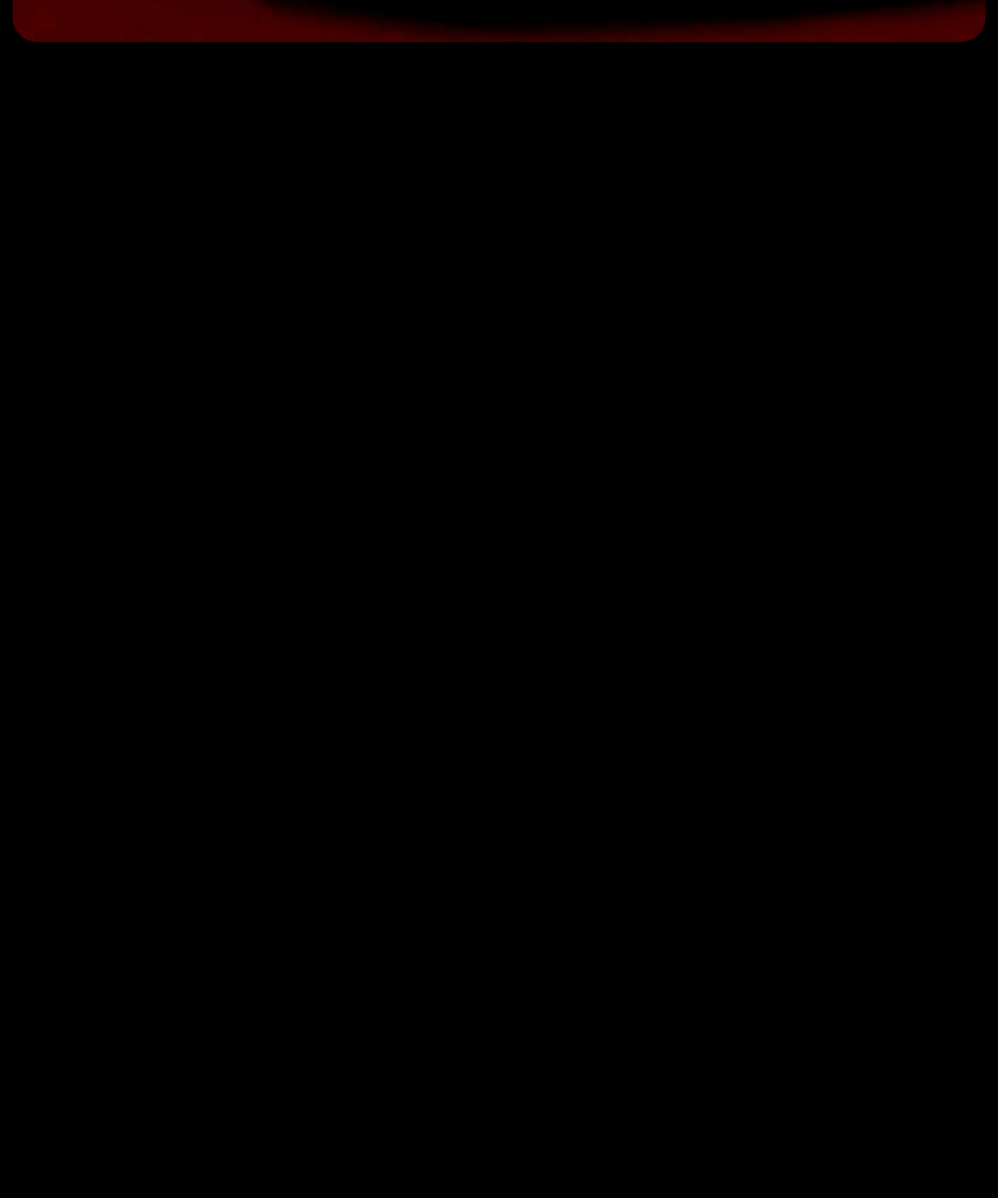
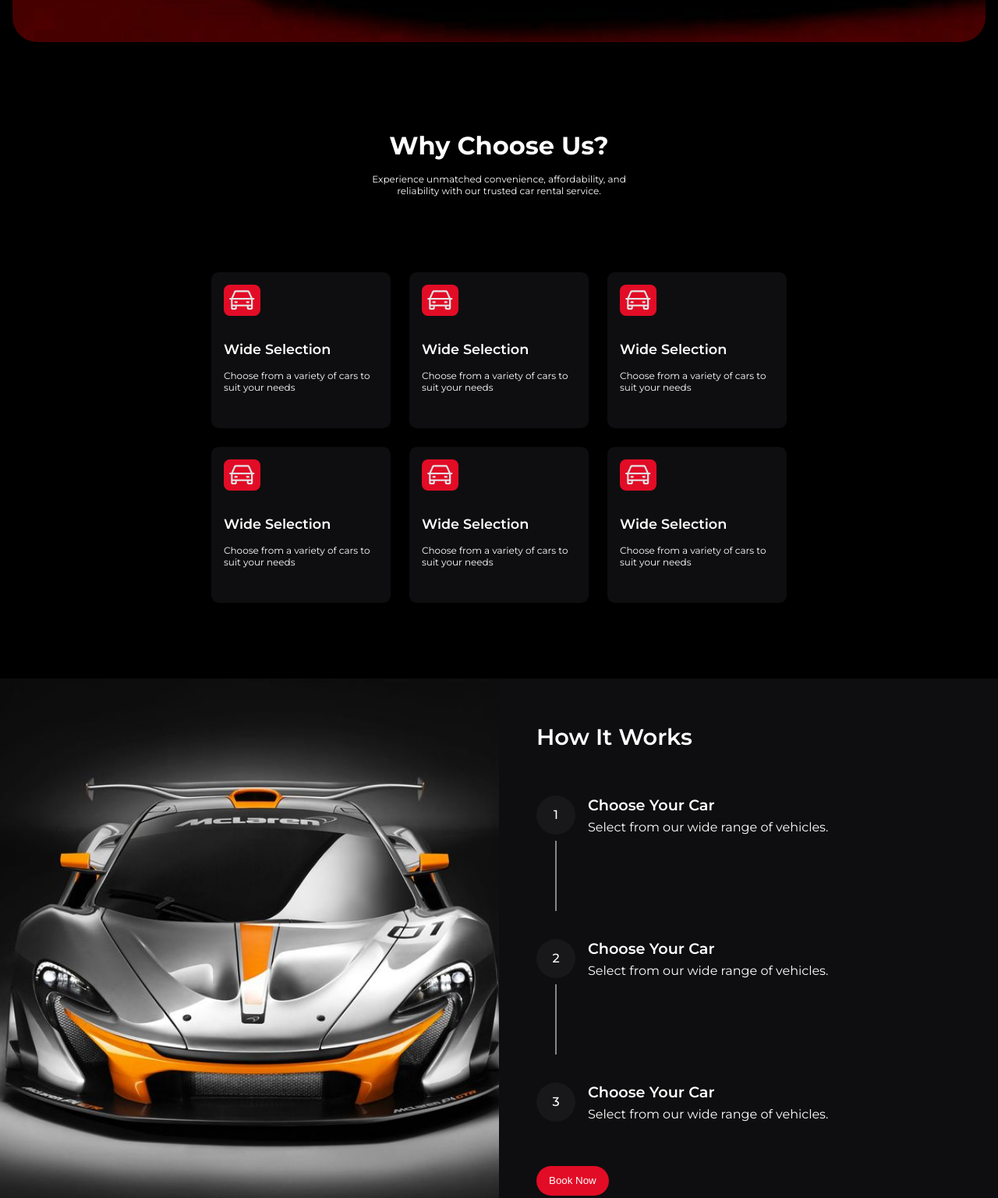
Before and after one commit to Muriziq/Car-Rentals, a plain HTML site: page index.html in a window 1280 px wide. Shown: the part 730-2266 px from the top of the page at 78% size. Before the commit the page ends 800 px from the top, so only its background shows below. Drawn offline with nearby package versions, Linux system fonts and the light colour scheme; a web font is replaced by a local one.

Commit message:
Start the Styling of the Main

```diff
--- a/index.html
+++ b/index.html
@@ -6,6 +6,7 @@
     <title>Document</title>
     <link rel="stylesheet" href="style.css" />
     <script src="https://cdnjs.cloudflare.com/ajax/libs/gsap/3.12.2/gsap.min.js"></script>
+    <script src="https://cdnjs.cloudflare.com/ajax/libs/gsap/3.12.2/ScrollTrigger.min.js"></script>
   </head>
   <body>
     <header>
@@ -74,7 +75,89 @@
         </section>
       </section>
     </header>
-    <main></main>
+    <main>
+      <article class="choose">
+        <div>
+          <h2>Why Choose Us?</h2>
+          <p>
+            Experience unmatched convenience, affordability, and <br />
+            reliability with our trusted car rental service.
+          </p>
+        </div>
+        <section>
+          <div>
+            <div><img src="images/ph_car.png" alt="" /></div>
+            <p class="heading">Wide Selection</p>
+            <p>Choose from a variety of cars to suit your needs</p>
+          </div>
+          <div>
+            <div><img src="images/ph_car.png" alt="" /></div>
+            <p class="heading">Wide Selection</p>
+            <p>Choose from a variety of cars to suit your needs</p>
+          </div>
+          <div>
+            <div><img src="images/ph_car.png" alt="" /></div>
+            <p class="heading">Wide Selection</p>
+            <p>Choose from a variety of cars to suit your needs</p>
+          </div>
+          <div>
+            <div><img src="images/ph_car.png" alt="" /></div>
+            <p class="heading">Wide Selection</p>
+            <p>Choose from a variety of cars to suit your needs</p>
+          </div>
+          <div>
+            <div><img src="images/ph_car.png" alt="" /></div>
+            <p class="heading">Wide Selection</p>
+            <p>Choose from a variety of cars to suit your needs</p>
+          </div>
+          <div>
+            <div><img src="images/ph_car.png" alt="" /></div>
+            <p class="heading">Wide Selection</p>
+            <p>Choose from a variety of cars to suit your needs</p>
+          </div>
+        </section>
+      </article>
+      <article class="works">
+        <div>
+          <img
+            src="images/eb428580053435c34e2732eb203a592fa5f07879.jpg"
+            alt=""
+          />
+        </div>
+        <section>
+          <h2>How It Works</h2>
+          <div>
+            <div class="numbers">1<div class="vertical"></div></div>
+            <div>
+              <p class="bold">Choose Your Car</p>
+              <p>Select from our wide range of vehicles.</p>
+            </div>
+
+          </div>
+          <br>
+          <div>
+            <div class="numbers">2 <div class="vertical"></div></div>
+            <div>
+              <p class="bold">Choose Your Car</p>
+              <p>Select from our wide range of vehicles.</p>
+            </div>
+          </div>
+          <br>
+          <div>
+
+            <div class="numbers">3 </div>
+            <div>
+              <p class="bold">Choose Your Car</p>
+              <p>Select from our wide range of vehicles.</p>
+            </div>
+          </div>
+          <button>Book Now</button>
+        </section>
+      </article>
+      <article class="rent">
+
+      </article>
+    </main>
   </body>
   <script src="script.js"></script>
 </html>
--- a/script.js
+++ b/script.js
@@ -1,20 +1,51 @@
+gsap.registerPlugin(ScrollTrigger);
+
 function header() {
-  const headerTimeline = gsap.timeline({defaults: {
-    duration: 1
-  }});
+  const headerTimeline = gsap.timeline({
+    defaults: {
+      duration: 1,
+    },
+  });
   headerTimeline.fromTo(
     ".background",
     { y: 50, opacity: 0 },
-    { y: 0, opacity: 1}
+    { y: 0, opacity: 1 }
   );
   const menuBar = document.querySelector(".menu-bar");
-  headerTimeline.to(menuBar,{opacity:1})
-  headerTimeline.fromTo(menuBar.querySelector("div"), {x:-10,opacity:0}, {x:0,opacity:1},"-=0.5");
-  headerTimeline.fromTo(menuBar.querySelector("button"), {x:10,opacity:0}, {x:0,opacity:1},"-=0.5");
-  headerTimeline.fromTo(menuBar.querySelectorAll("a"), {y:10,opacity:0}, {y:0,opacity:1,stagger: 0.2},"-=0.5");
-  const headerText = document.querySelector(".header-text").children
-  headerTimeline.fromTo(headerText,{y:10,opacity:0},{y:0,opacity:1,stagger:0.2},"-=1")
+  headerTimeline.to(menuBar, { opacity: 1 }, "-=0.8");
+  headerTimeline.fromTo(
+    menuBar.querySelector("div"),
+    { x: -10, opacity: 0 },
+    { x: 0, opacity: 1 },
+    "-=0.8"
+  );
+  headerTimeline.fromTo(
+    menuBar.querySelector("button"),
+    { x: 10, opacity: 0 },
+    { x: 0, opacity: 1 },
+    "-=0.8"
+  );
+  headerTimeline.fromTo(
+    menuBar.querySelectorAll("a"),
+    { y: 10, opacity: 0 },
+    { y: 0, opacity: 1, stagger: 0.2 },
+    "-=0.8"
+  );
+  const headerText = document.querySelector(".header-text").children;
+  headerTimeline.fromTo(
+    headerText,
+    { y: 10, opacity: 0 },
+    { y: 0, opacity: 1, stagger: 0.2 },
+    "-=0.8"
+  );
+  const pickUp = document.querySelector(".pickup");
+  const verticalLine = document.querySelector(".vertical-rule");
+  headerTimeline.fromTo(
+    ".search-place",
+    { y: 20, opacity: 0 },
+    { y: 0, opacity: 1 },
+    "-=0.8"
+  );
+}
 
-
-}
 header();
--- a/style.css
+++ b/style.css
@@ -97,6 +97,7 @@ header {
 
 }
 .search-place {
+  opacity: 0;
   position: absolute;
   bottom: 10%;
   left: 50%;
@@ -168,3 +169,126 @@ header {
     position: absolute;
     right: 0;
 }
+.choose{
+  height: 100vh;
+  display: flex;
+  flex-direction: column;
+  align-items: center;
+  justify-content: center;
+    justify-content: space-evenly;
+}
+.choose > div{
+  text-align: center;
+}
+.choose h2{
+  font-size: 2rem;
+  margin-bottom: 1rem;
+}
+.choose section{
+  display: grid;
+  grid-template-columns: 1fr;
+  grid-template-columns: repeat(3,230px);
+  grid-auto-rows: 200px;
+  gap: 1.5rem;
+
+}
+.choose section > div{
+  border-radius: 0.6rem;
+  background-color: #0E0E10;
+  display: flex;
+  flex-direction: column;
+  justify-content: left;
+  align-items: start;
+  padding: 1rem;
+  gap: 1rem;
+}
+.choose section div > div{
+  background-color: #E20C26;
+  height: 40px;
+  width: 47px;
+  border-radius: 0.5rem;
+  display: grid;
+  place-content: center;
+  margin-bottom: 1rem;
+
+}
+.choose .heading{
+  font-size: 1.1rem;
+  font-weight: 600;
+}
+.choose p{
+  font-size: 0.75em;
+  font-weight: 400;
+}
+.works{
+  height: 90vh;
+  background-color: #0E0E10;
+  display: grid;
+  grid-template-columns: 1fr 1fr;
+  grid-auto-rows: 1fr;
+}
+.works > div{
+  height: 100%;
+  overflow: hidden;
+}
+.works > div img{
+  width: 100%;
+  height: 100%;
+  object-fit: cover;
+}
+.works section{
+  display: flex;
+  flex-direction: column;
+  justify-content: space-evenly;
+  padding-left:  3rem;
+  align-items: start;
+}
+.works section h2{
+  font-size: 1.8rem;
+  font-weight: 600;
+}
+.numbers{
+  width: 50px;
+  height: 50px;
+  border-radius: 50%;
+  background-color: #18181B;
+  display: grid;
+  place-content: center;
+  font-family: inherit;
+  font-weight: 500;
+  position: relative;
+}
+.works section > div{
+  display: flex;
+  flex-direction: row;
+  gap: 1rem ;
+
+}
+.works section > div > div:nth-child(2){
+  display: flex;
+  flex-direction: column;
+  justify-content: space-between;
+}
+.bold{
+  font-size: 1.2rem;
+  font-weight: 600;
+}
+.works section button{
+  padding: 0.7rem 1rem;
+  border: none;
+  border-radius: 1.3rem;
+  background-color: #E20C26;
+  color: inherit;
+}
+.vertical{
+  width: 1px;
+  height: 90px;
+  background-color: #ffffff;
+  position: absolute;
+  top: 117%;
+  left: 50%;
+  transform: translateX(-50%);
+}
+.rent{
+  height: 100vh;
+}
```
Also changed, not shown: images/eb428580053435c34e2732eb203a592fa5f07879.jpg (added), images/ph_car.png (added).
